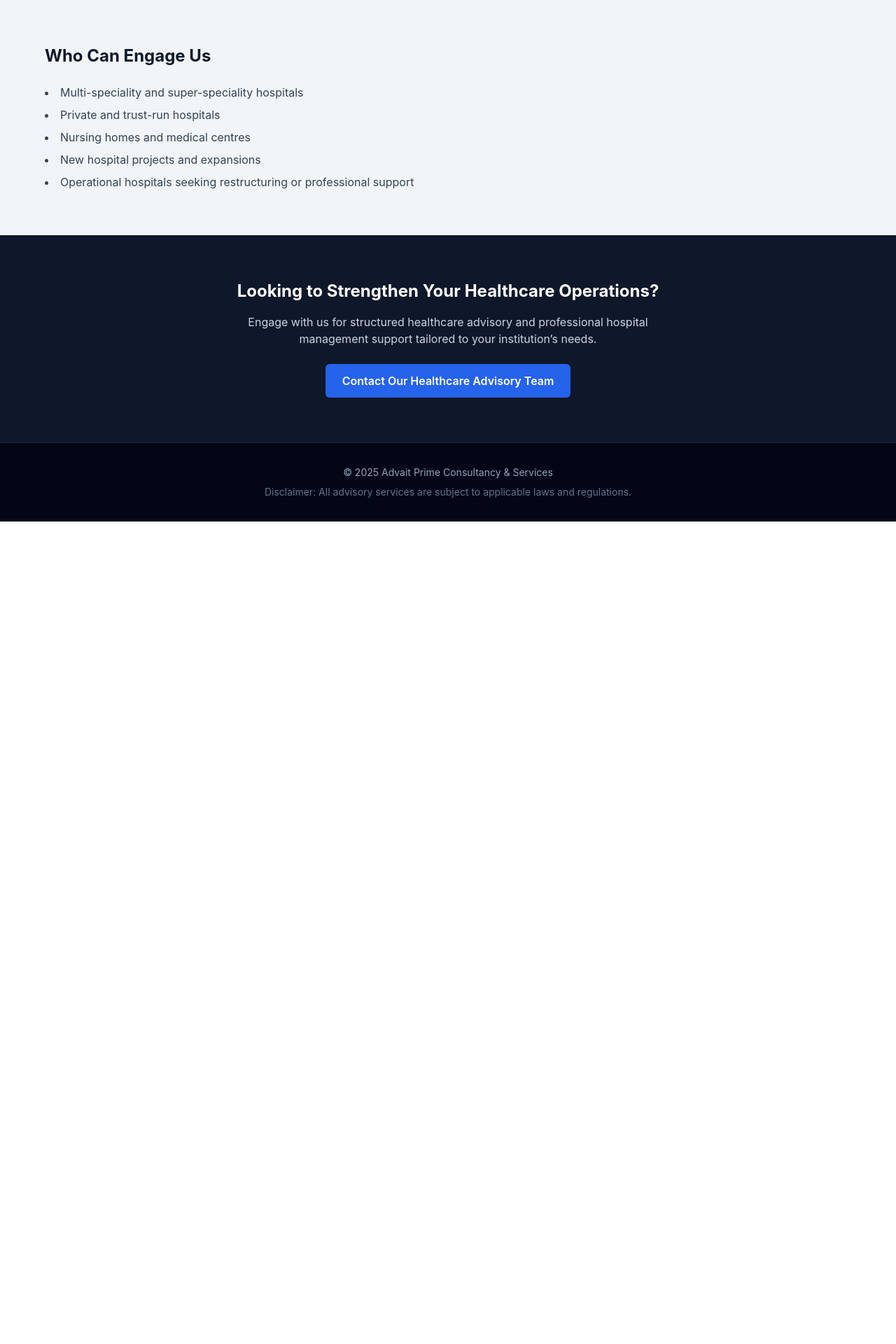
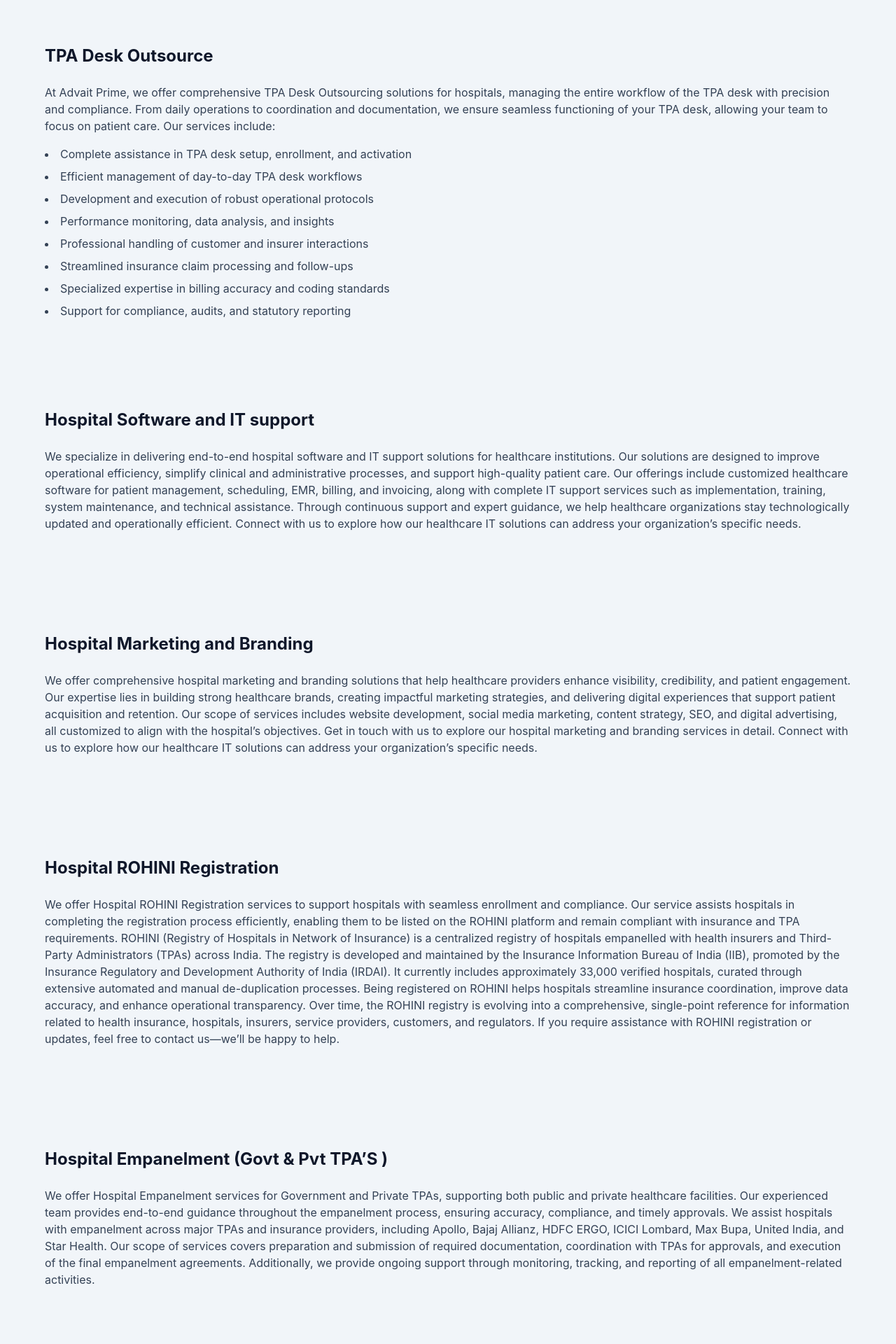
Before and after one commit to psh2590/advait-prime-website, a React (Vite) app in the folder frontend/: page /healthcare-advisory in a window 1280 px wide. Shown: the part 1520-3440 px from the top of the page at 70% size. Before the commit the page ends 2265 px from the top, so only its background shows below. Built offline with nearby package versions, Linux system fonts and the light colour scheme.

Commit message:
Enhance Healthcare page with new service sections
Added detailed sections on TPA Desk Outsourcing, Hospital Software and IT support, Hospital Marketing and Branding, Hospital ROHINI Registration, and Hospital Empanelment services to the Healthcare page.

```diff
--- a/frontend/src/pages/Healthcare.jsx
+++ b/frontend/src/pages/Healthcare.jsx
@@ -107,7 +107,121 @@ export default function Healthcare() {
 
   </div>
 </section>
-          {/* Section 4 */}
+     {/* Section 4 */}
+      <section className="py-16 px-6 bg-slate-100">
+        <div className="max-w-6xl mx-auto">
+          <h2 className="text-2xl font-bold mb-6 text-slate-900">
+            TPA Desk Outsource
+          </h2>
+
+           <p className="text-slate-700 mb-4">
+              At Advait Prime, we offer comprehensive TPA Desk Outsourcing solutions for hospitals, managing the entire workflow of the TPA
+              desk with precision and compliance. From daily operations to coordination and documentation, we ensure seamless functioning
+              of your TPA desk, allowing your team to focus on patient care. Our services include:
+          </p>
+
+          <ul className="list-disc list-inside space-y-2 text-slate-700">
+            <li>Complete assistance in TPA desk setup, enrollment, and activation</li>
+            <li>Efficient management of day-to-day TPA desk workflows</li>
+            <li>Development and execution of robust operational protocols</li>
+            <li>Performance monitoring, data analysis, and insights</li>
+            <li>Professional handling of customer and insurer interactions</li>
+            <li>Streamlined insurance claim processing and follow-ups</li>
+            <li>Specialized expertise in billing accuracy and coding standards</li>
+            <li>Support for compliance, audits, and statutory reporting</li>
+          </ul>
+        </div>
+      </section>
+
+           {/* Section 5 */}
+      <section className="py-16 px-6 bg-slate-100">
+        <div className="max-w-6xl mx-auto">
+          <h2 className="text-2xl font-bold mb-6 text-slate-900">
+            Hospital Software and IT support
+          </h2>
+
+           <p className="text-slate-700 mb-4">
+              We specialize in delivering end-to-end hospital software and IT support solutions for healthcare institutions.
+              Our solutions are designed to improve operational efficiency, simplify clinical and administrative processes, and
+              support high-quality patient care.
+              Our offerings include customized healthcare software for patient management, scheduling, EMR, billing, and invoicing,
+              along with complete IT support services such as implementation, training, system maintenance, and technical assistance.
+              Through continuous support and expert guidance, we help healthcare organizations stay technologically updated and
+              operationally efficient.
+
+              Connect with us to explore how our healthcare IT solutions can address your organization’s specific needs.
+          </p>
+         </div>
+      </section>
+
+            {/* Section 6 */}
+      <section className="py-16 px-6 bg-slate-100">
+        <div className="max-w-6xl mx-auto">
+          <h2 className="text-2xl font-bold mb-6 text-slate-900">
+            Hospital Marketing and Branding
+          </h2>
+
+           <p className="text-slate-700 mb-4">
+              We offer comprehensive hospital marketing and branding solutions that help healthcare providers enhance visibility, credibility,
+              and patient engagement. Our expertise lies in building strong healthcare brands, creating impactful marketing strategies, and delivering
+              digital experiences that support patient acquisition and retention.
+
+              Our scope of services includes website development, social media marketing, content strategy, SEO, and digital advertising,
+              all customized to align with the hospital’s objectives. Get in touch with us to explore our hospital marketing and branding
+              services in detail.
+
+              Connect with us to explore how our healthcare IT solutions can address your organization’s specific needs.
+          </p>
+         </div>
+      </section>
+
+             {/* Section 7 */}
+      <section className="py-16 px-6 bg-slate-100">
+        <div className="max-w-6xl mx-auto">
+          <h2 className="text-2xl font-bold mb-6 text-slate-900">
+            Hospital ROHINI Registration
+          </h2>
+
+           <p className="text-slate-700 mb-4">
+           We offer Hospital ROHINI Registration services to support hospitals with seamless enrollment and compliance. Our service
+           assists hospitals in completing the registration process efficiently, enabling them to be listed on the ROHINI platform and
+           remain compliant with insurance and TPA requirements.
+
+           ROHINI (Registry of Hospitals in Network of Insurance) is a centralized registry of hospitals empanelled with health insurers
+           and Third-Party Administrators (TPAs) across India. The registry is developed and maintained by the Insurance Information
+           Bureau of India (IIB), promoted by the Insurance Regulatory and Development Authority of India (IRDAI). It currently includes
+           approximately 33,000 verified hospitals, curated through extensive automated and manual de-duplication processes.
+
+           Being registered on ROHINI helps hospitals streamline insurance coordination, improve data accuracy, and enhance operational
+           transparency. Over time, the ROHINI registry is evolving into a comprehensive, single-point reference for information related
+           to health insurance, hospitals, insurers, service providers, customers, and regulators.
+
+           If you require assistance with ROHINI registration or updates, feel free to contact us—we’ll be happy to help.
+          </p>
+         </div>
+      </section>
+
+             {/* Section 8 */}
+      <section className="py-16 px-6 bg-slate-100">
+        <div className="max-w-6xl mx-auto">
+          <h2 className="text-2xl font-bold mb-6 text-slate-900">
+            Hospital Empanelment (Govt & Pvt TPA’S )
+          </h2>
+
+           <p className="text-slate-700 mb-4">
+           We offer Hospital Empanelment services for Government and Private TPAs, supporting both public and private healthcare facilities.
+           Our experienced team provides end-to-end guidance throughout the empanelment process, ensuring accuracy, compliance, and timely
+           approvals.
+
+           We assist hospitals with empanelment across major TPAs and insurance providers, including Apollo, Bajaj Allianz, HDFC ERGO,
+           ICICI Lombard, Max Bupa, United India, and Star Health. Our scope of services covers preparation and submission of required
+           documentation, coordination with TPAs for approvals, and execution of the final empanelment agreements.
+           Additionally, we provide ongoing support through monitoring, tracking, and reporting of all empanelment-related activities.
+          </p>
+         </div>
+      </section>
+
+          {/* Section 9 */}
       <section className="py-16 px-6 bg-slate-100">
         <div className="max-w-6xl mx-auto">
           <h2 className="text-2xl font-bold mb-6 text-slate-900">
```
